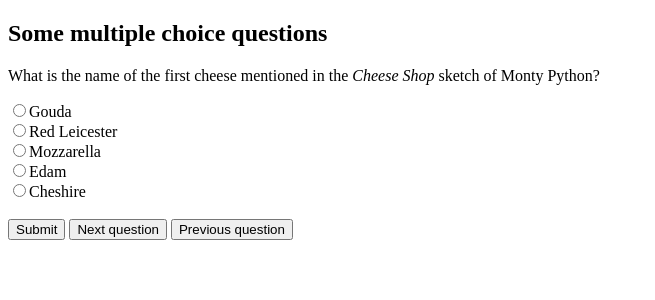
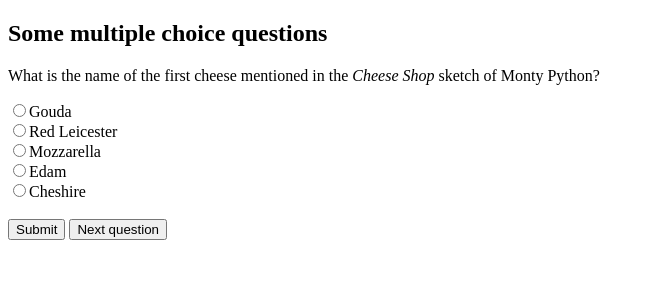
Before and after one commit to daviddekleer/dbweb-homework, a PHP site: page / in a window 1280 px wide. Shown: the top 300 px of the page, without its empty margins (0-655 px from the left). Run offline with PHP 8.4, Linux system fonts and the light colour scheme.

Commit message:
Added a few features to index.php, now: * It adds answers to questions to the page in a loop * It shows only the "next" button at the first question and the "previous"   button at the last question (and not both in those two cases).

```diff
--- a/index.php
+++ b/index.php
@@ -14,10 +14,10 @@
 <?php
 
 /* Debugging: uncomment when needed */
-/*
+
 error_reporting(-1);
 ini_set("display_errors", 1);
-*/
+
 
 /* All questions (except the first) come from http://www.pubquizarea.com/
  * view_question_and_answer_quizzes.php?cat_title=general-knowledge&
@@ -37,6 +37,7 @@ $QandA = array(array("What is the name of the first cheese mentioned in".
          array("In which country is the Harz mountain range?", "Austria",
          "Switzerland", "Spain", "Germany", "Belgium"));
 $answers = array("B", "C", "E", "A", "D");
+$QandAlen = count($QandA);
 
 if(isset($_POST["count"]))
     // get the value of the hidden "count" input field (if it has been set)
@@ -44,7 +45,7 @@ if(isset($_POST["count"]))
 else
     $count = 0;
 
-if(isset($_POST["next"]) && $count < count($QandA) - 1)
+if(isset($_POST["next"]) && $count < $QandAlen - 1)
     // user pressed next button and there are more questions
     $count += 1;
 else if(isset($_POST["prev"]) && $count > 0)
@@ -53,28 +54,46 @@ else if(isset($_POST["prev"]) && $count > 0)
 ?>
 
 <p><?php echo $QandA[$count][0]; ?></p>
+
 <form action=index.php method=post>
-<input type="radio" name="question" value="A"/><?php echo $QandA[$count][1]; ?><br/>
-<input type="radio" name="question" value="B"/><?php echo $QandA[$count][2]; ?><br/>
-<input type="radio" name="question" value="C"/><?php echo $QandA[$count][3]; ?><br/>
-<input type="radio" name="question" value="D"/><?php echo $QandA[$count][4]; ?><br/>
-<input type="radio" name="question" value="E"/><?php echo $QandA[$count][5]; ?><br/><br/>
+
+<?php
+$answer_values = array('"A"', '"B"', '"C"', '"D"', '"E"');
+for($i = 0; $i < $QandAlen; ++$i) // echo answers to the current question
+    echo '<input type="radio" name="question" value=' . $answer_values[$i] . '/>' . $QandA[$count][$i+1] . '<br/>';
+echo '<br/>';
+?>
+
 <input type="hidden" name="count" value=<?php echo $count; ?> />
 <input type="submit" name="sub" value="Submit"/>
-<input type="submit" name="next" value="Next question"/>
-<input type="submit" name="prev" value="Previous question"/>
+
+<?php
+if($count == 0)                  // first question, hide previous button
+{
+    $next = '"submit"';
+    $prev = '"hidden"';
+}
+else if($count == $QandAlen - 1) // last question, hide next button
+{
+    $next = '"hidden"';
+    $prev = '"submit"';
+}
+else                             // somewhere in between, show both buttons
+    $next = $prev = '"submit"';
+?>
+
+<input type=<?php echo $prev; ?> name="prev" value="Previous question"/>
+<input type=<?php echo $next; ?> name="next" value="Next question"/>
 </form>
 
 <?php
-if(isset($_POST["sub"])) // user pressed the submit button
+if(isset($_POST["sub"]) and isset($_POST["question"]))
+    // user pressed the submit button and an answer is set
 {
-    if(isset($_POST["question"])) // an answer is set
-    {
-        if($_POST["question"] == $answers[$count])
-            echo "<br/>That's right!";
-        else
-            echo "<br/>Sorry, that's the wrong answer.";
-    }
+    if($_POST["question"] == $answers[$count])
+        echo "<br/>That's right!";
+    else
+        echo "<br/>Sorry, that's the wrong answer.";
 }
 ?>
 
```
